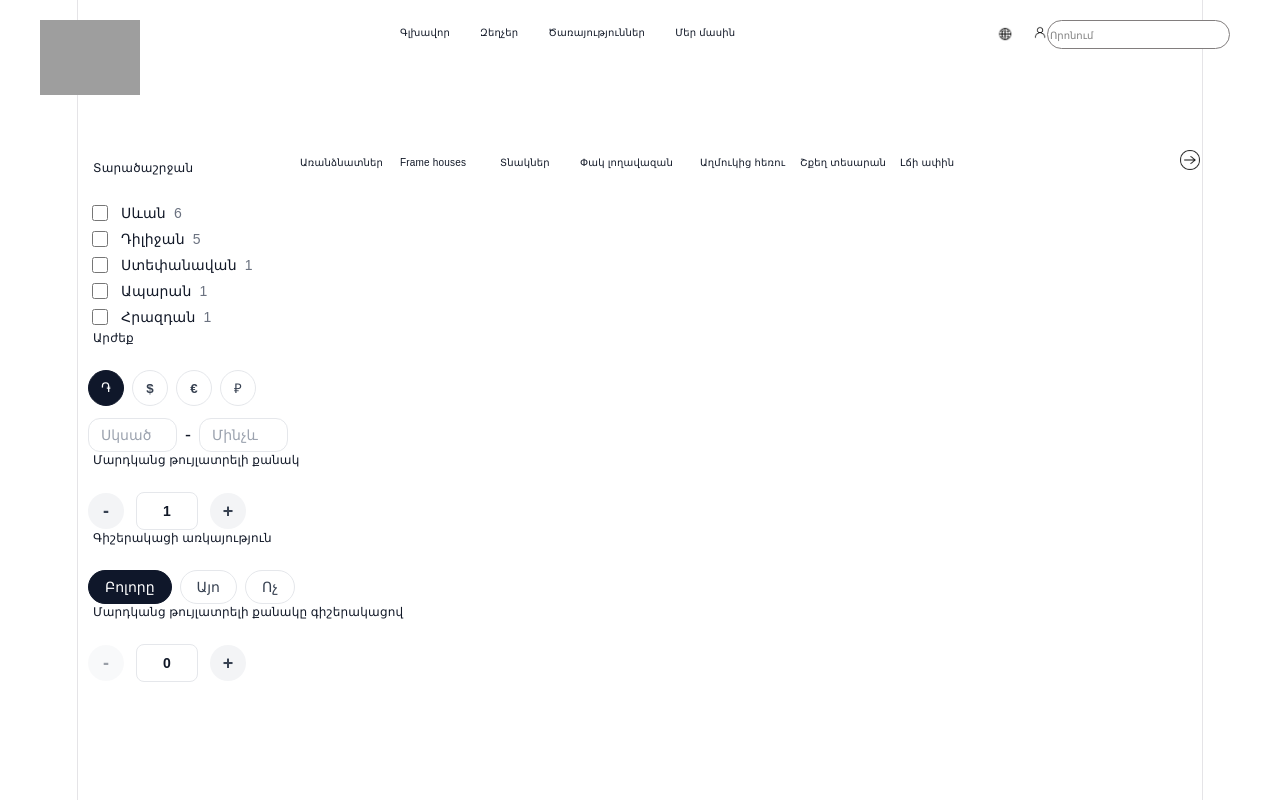
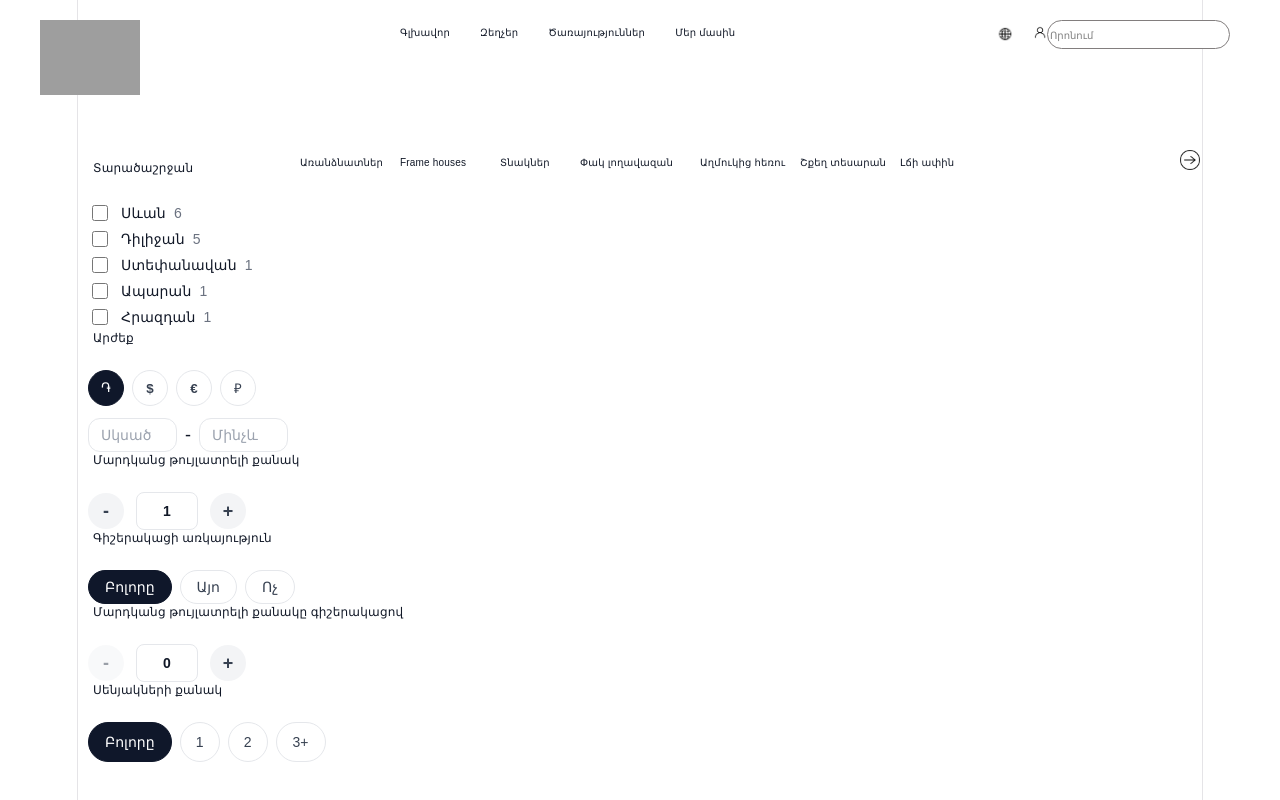
Before and after one commit to levonhakobyanhtml-web/amaranoc-react, a React (Vite) app: page / in a window 1280 px wide. Built offline with nearby package versions, Linux system fonts and the light colour scheme; grey boxes are pictures that could not be loaded.

Commit message:
RoomsCount

```diff
--- a/src/App.jsx
+++ b/src/App.jsx
@@ -1,4 +1,4 @@
-import React,{useState} from "react";
+import React, { useState } from "react";
 import Icon from "./components/header/icon";
 import Text from "./components/header/headerTexts";
 import Search from "./components/header/SearchBox";
@@ -9,6 +9,7 @@ import AllowedPeopleNightFilter from './components/NavBar/AllowedPeopleNightFilt
 import OverNightFilter from './components/NavBar/OverNightFilter';
 import PeopleCount from './components/NavBar/PeopleCount';
 // import Pool from './components/NavBar/Pool';
+import RoomsCount from './components/NavBar/RoomsCount';
 import PriceFilter from './components/NavBar/PriceFilter';
 import RegionFilter from './components/NavBar/RegionFilter';
 import "./App.css"
@@ -31,10 +32,10 @@ export function App() {
   };
   return (
     <div>
-      <Icon/>
-      <Text/>
-      <Search/>
-      <Category/>
+      <Icon />
+      <Text />
+      <Search />
+      <Category />
       <RegionFilter
         selectedRegions={filters.regions}
         onChange={(val) => updateFilter('regions', val)}
@@ -54,8 +55,12 @@ export function App() {
       <OverNightFilter value={filters.overNight}
         onChange={(val) => updateFilter('overNight', val)} />
       <AllowedPeopleNightFilter count={filters.allowedPeopleNight}
-        setCount={(val) => updateFilter('allowedPeopleNight', val)}/>
-  {/*<RoomsCount />
+        setCount={(val) => updateFilter('allowedPeopleNight', val)} />
+      <RoomsCount
+        selected={filters.roomsCount}
+        setSelected={(val) => updateFilter('roomsCount', val)}
+      />
+      {/*
   <BathroomsCount />
   <Pool /> */}
     </div>
--- a/src/components/NavBar/RoomsCount.jsx
+++ b/src/components/NavBar/RoomsCount.jsx
@@ -0,0 +1,27 @@
+import React from 'react';
+
+export default function RoomsCount({ selected = 'all', setSelected }) {
+  const options = [
+    { label: 'Բոլորը', value: 'all', isCircle: false },
+    { label: '1', value: '1', isCircle: true },
+    { label: '2', value: '2', isCircle: true },
+    { label: '3+', value: '3', isCircle: false },
+  ];
+
+  return (
+    <div className="filter-section">
+      <div className="filter-title">Սենյակների քանակ</div>
+      <div className="pill-group">
+        {options.map((opt) => (
+          <button
+            key={opt.value}
+            className={`pill-btn ${opt.isCircle ? 'circle' : ''} ${selected === opt.value ? 'active' : ''}`}
+            onClick={() => setSelected(opt.value)}
+          >
+            {opt.label}
+          </button>
+        ))}
+      </div>
+    </div>
+  );
+}
```
Lines whose indentation alone changed are shown as unchanged.
